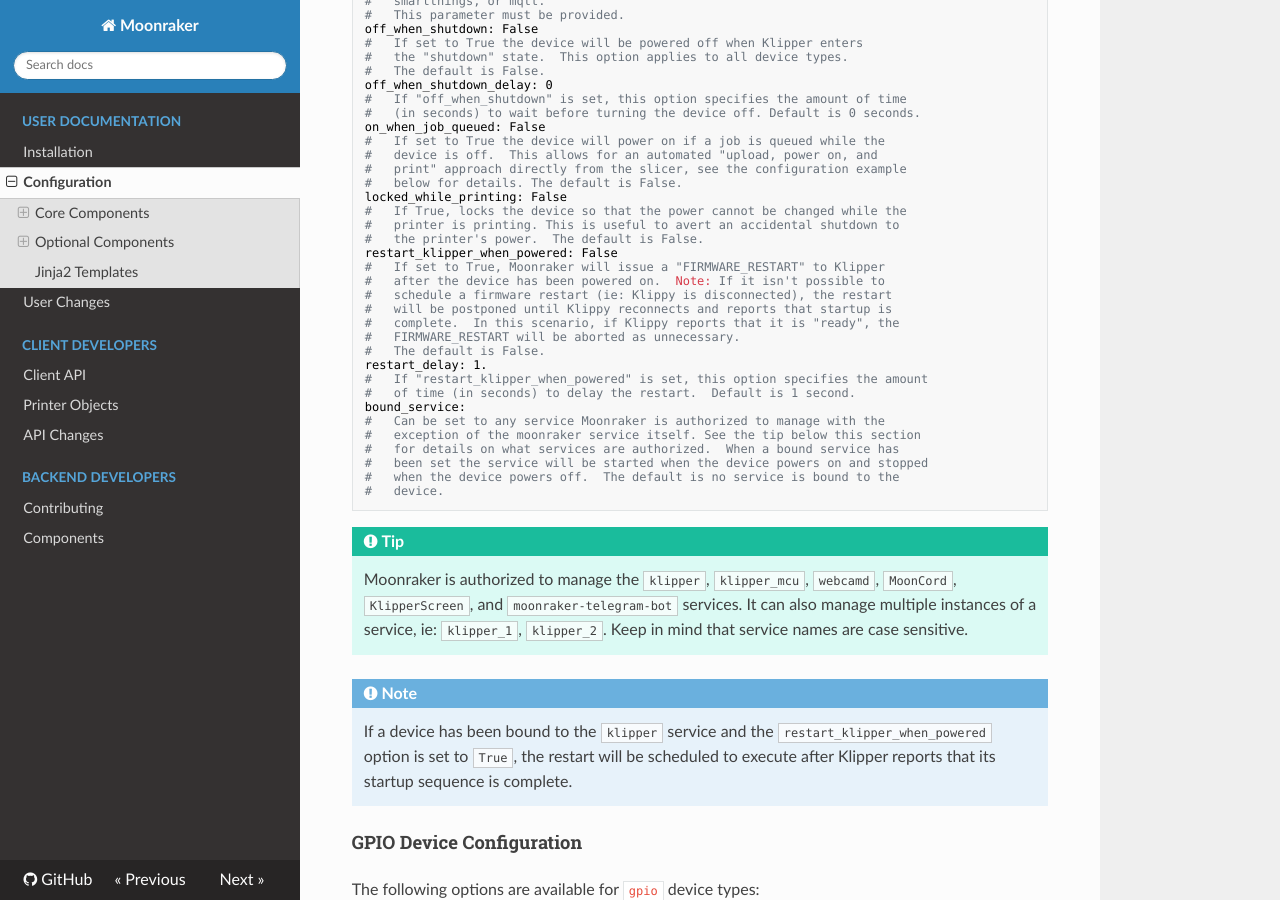
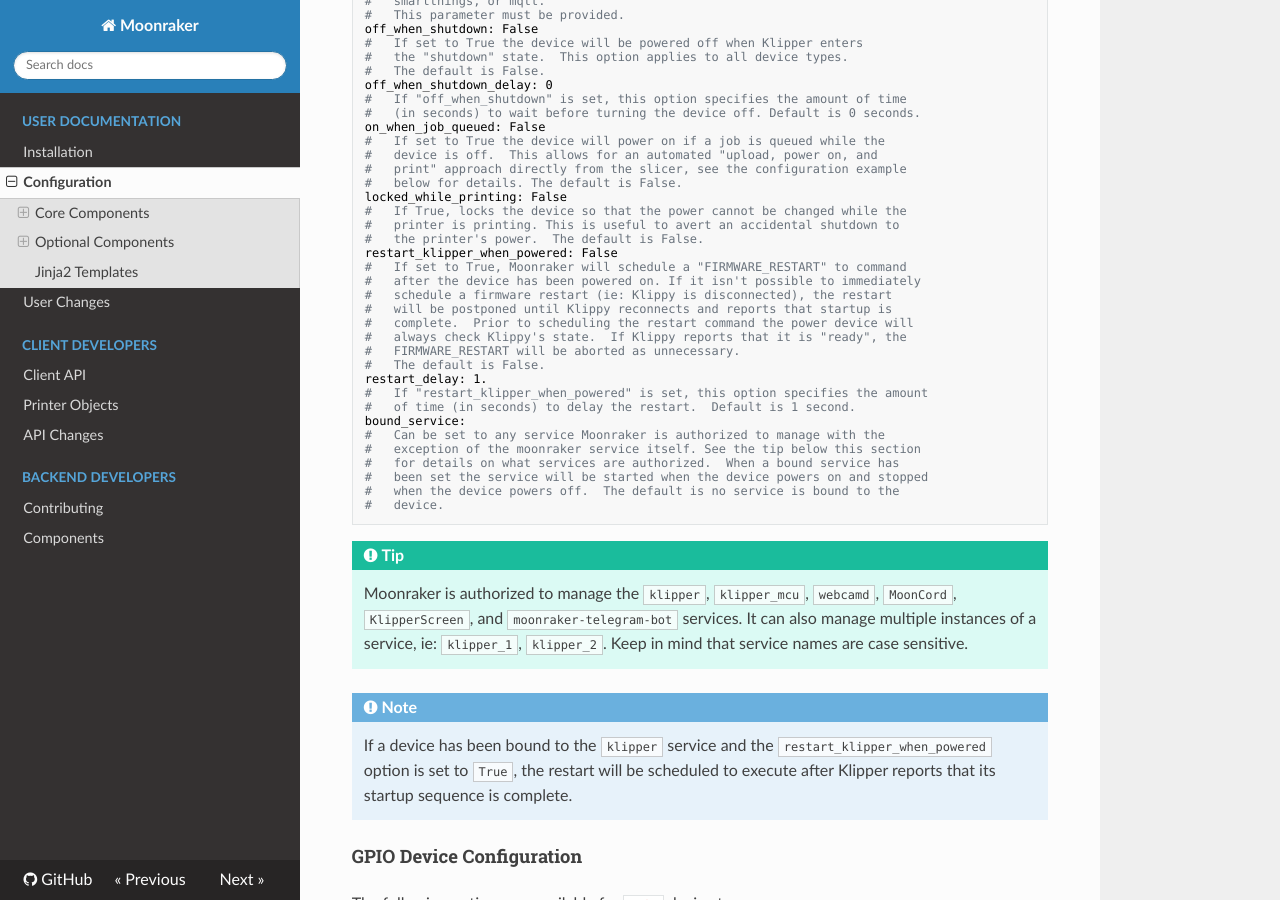
Before and after one commit to Marirossibn/moonraker, an MkDocs documentation site: the page built from docs/configuration.md, in a window 1280 px wide and 900 px high, scrolled down 6799 px. Built offline with MkDocs 1.6.1, drawn with Linux system fonts in a browser that asks for light colours; nearby versions of some CDN libraries.

Commit message:
docs: update power documentation
If the "restart_klipper_when_powered" option is set Moonraker will
always abort if Klippy's current state is "ready".

Signed-off-by:  Eric Callahan <arksine.code@gmail.com>

```diff
--- a/docs/configuration.md
+++ b/docs/configuration.md
@@ -399,11 +399,12 @@
 #   printer is printing. This is useful to avert an accidental shutdown to
 #   the printer's power.  The default is False.
 restart_klipper_when_powered: False
-#   If set to True, Moonraker will issue a "FIRMWARE_RESTART" to Klipper
-#   after the device has been powered on.  Note: If it isn't possible to
+#   If set to True, Moonraker will schedule a "FIRMWARE_RESTART" to command
+#   after the device has been powered on. If it isn't possible to immediately
 #   schedule a firmware restart (ie: Klippy is disconnected), the restart
 #   will be postponed until Klippy reconnects and reports that startup is
-#   complete.  In this scenario, if Klippy reports that it is "ready", the
+#   complete.  Prior to scheduling the restart command the power device will
+#   always check Klippy's state.  If Klippy reports that it is "ready", the
 #   FIRMWARE_RESTART will be aborted as unnecessary.
 #   The default is False.
 restart_delay: 1.
```
